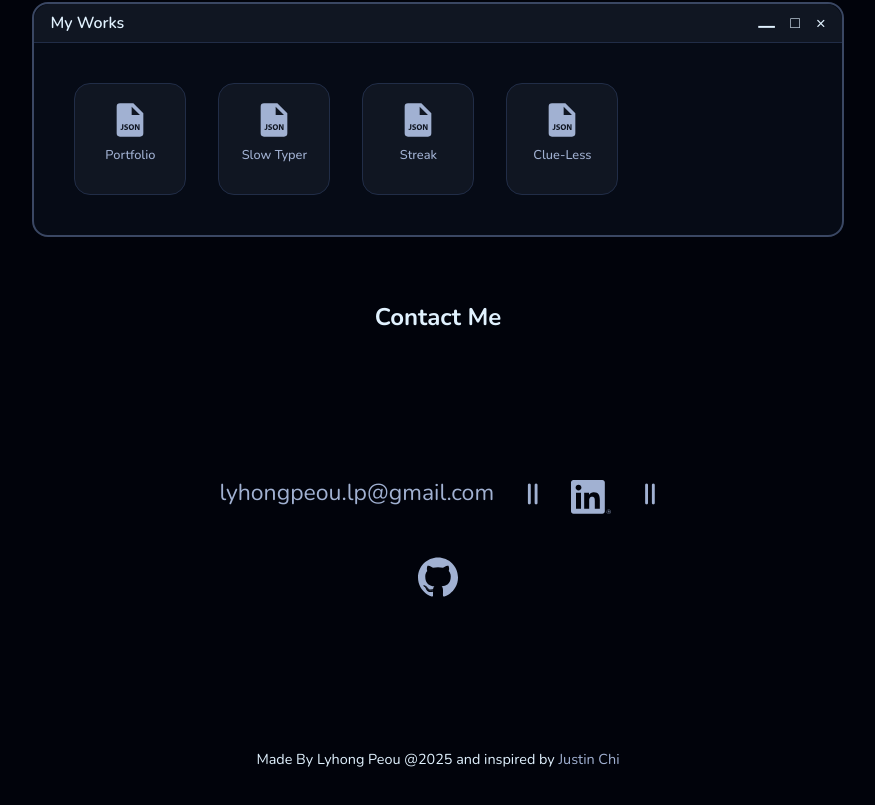
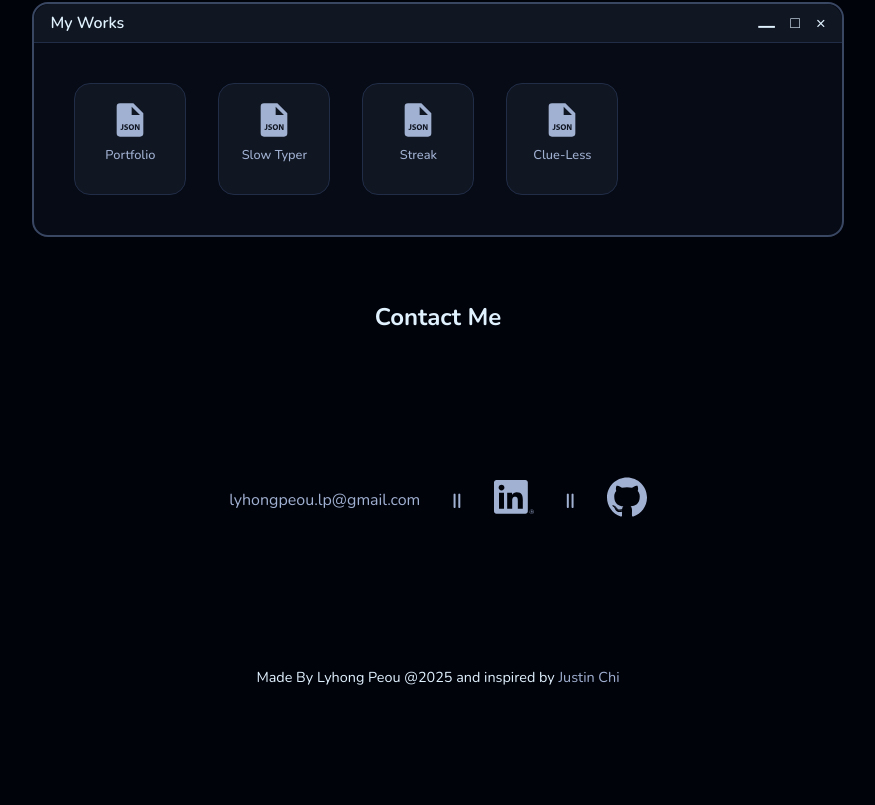
Before and after one commit to peoul/portfolio_ver_2, a React (Vite) app: page / in a window 1280 px wide. Shown: the part 1186-1991 px from the top of the page, without its empty margins (202-1077 px from the left). After the commit the page ends 1923 px from the top, so only its background shows below. Built offline with nearby package versions, Linux system fonts and the light colour scheme.

Commit message:
style - fixes contact

```diff
--- a/src/component/contact.css
+++ b/src/component/contact.css
@@ -23,12 +23,12 @@
 .contact {
   display: flex;
   gap: 2rem;
-  align-items: start;
+  align-items: center;
   justify-content: start;
   flex-wrap: wrap;
   padding: 2rem;
   padding-left: 0;
-  font-size: 23px;
+  font-size: 1rem;
 }
 
 .separator {
```
